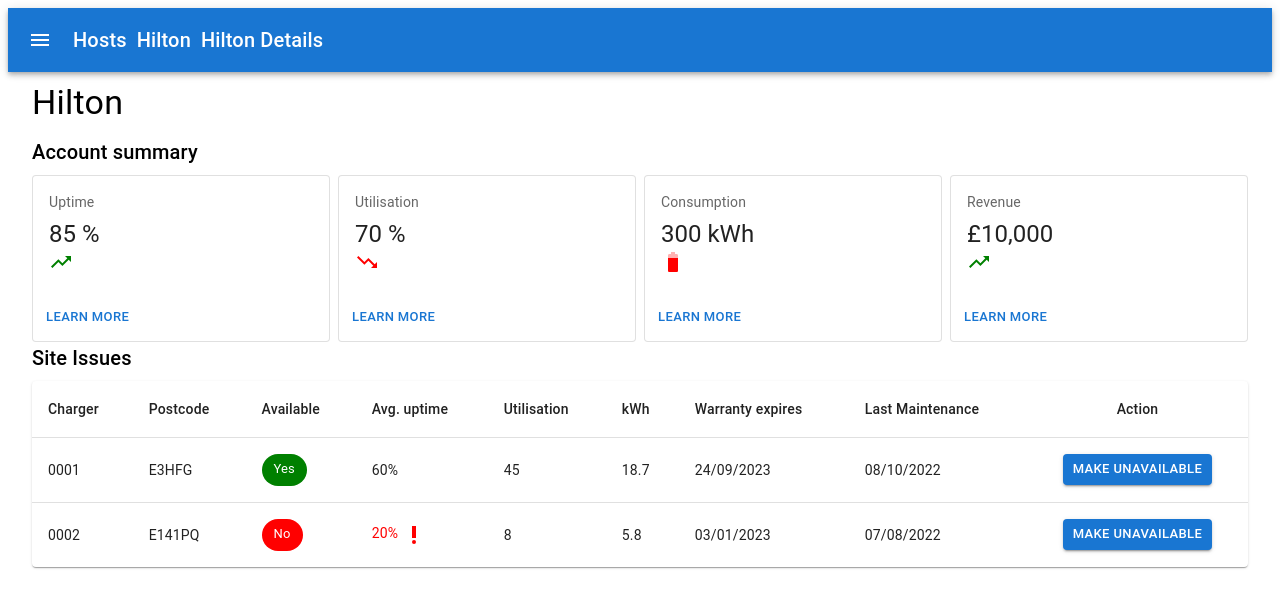
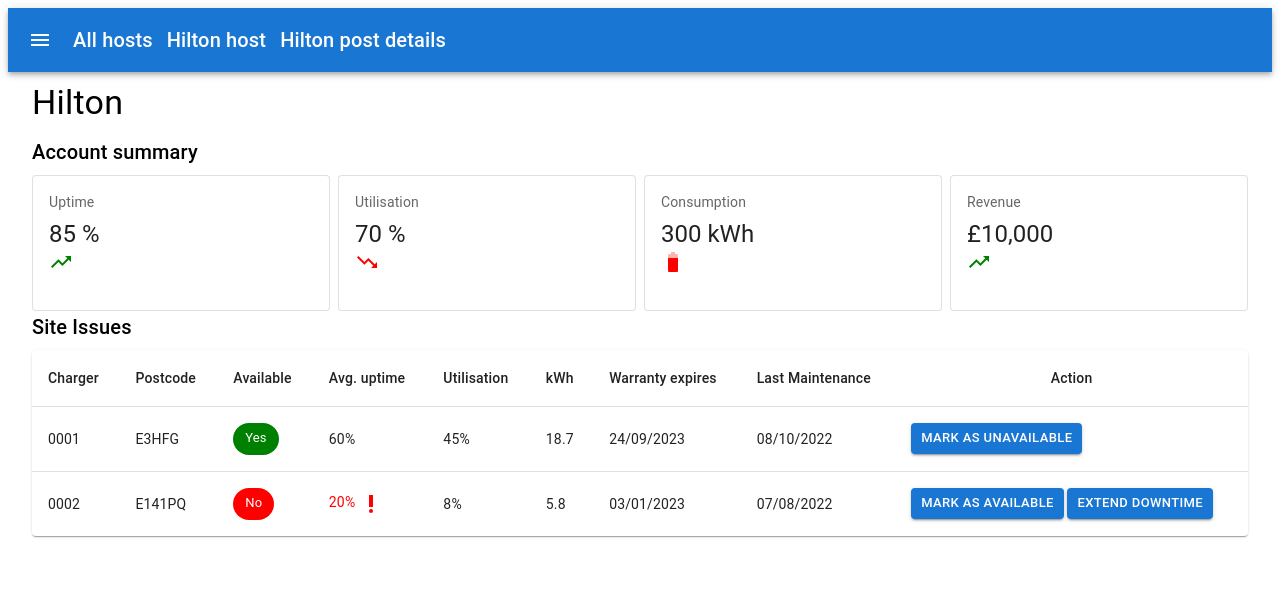
Before and after one commit to DanailMinchev/hosts-dashboard-demo, a Gatsby site: page / in a window 1280 px wide. Built offline with nearby package versions, Linux system fonts and the light colour scheme; Gatsby itself is replaced by a stand-in of ours.

Commit message:
feat(dashboard): added more actions and other improvements
Co-authored-by: Alex Cochrane <alex.cochrane@thoughtworks.com>

```diff
--- a/src/components/appbar.js
+++ b/src/components/appbar.js
@@ -7,6 +7,7 @@
   Typography,
 } from "@mui/material"
 import MenuIcon from "@mui/icons-material/Menu"
+import Link from "./Link"
 
 export const HiltonAppBar = () => {
   return (
@@ -29,8 +30,11 @@
             style={{ paddingRight: "10px" }}
             sx={{ display: { xs: "none", md: "flex" } }}
           >
-            Hosts
+            <Link href="#" color="inherit" style={{ textDecoration: "none" }}>
+              All hosts
+            </Link>
           </Typography>
+          &nbsp;
           <Typography
             variant="h6"
             color="inherit"
@@ -38,8 +42,11 @@
             style={{ paddingRight: "10px" }}
             sx={{ display: { xs: "none", md: "flex" } }}
           >
-            Hilton
+            <Link href="#" color="inherit" style={{ textDecoration: "none" }}>
+              Hilton host
+            </Link>
           </Typography>
+          &nbsp;
           <Typography
             variant="h6"
             color="inherit"
@@ -47,7 +54,7 @@
             style={{ paddingRight: "10px" }}
             sx={{ display: { xs: "none", md: "flex" } }}
           >
-            Hilton Details
+            Hilton post details
           </Typography>
         </Toolbar>
       </Container>
--- a/src/components/issueTable.js
+++ b/src/components/issueTable.js
@@ -1,4 +1,4 @@
-import React, { useState } from "react"
+import React from "react"
 import {
   Button,
   Dialog,
@@ -9,15 +9,16 @@
   TextField,
 } from "@mui/material"
 import { createData } from "./simpleTable"
+import Grid from "@mui/material/Unstable_Grid2"
 
 const DialogForm = props => {
   const [open, setOpen] = React.useState(false)
 
-  const handleClickOpen = () => {
+  const handleMarkAsUnavailableOpen = () => {
     setOpen(true)
   }
 
-  const updateAvailability = () => {
+  const updateAvailability = available => {
     const newTableRows = props.tableRows.map(currentRow => {
       if (currentRow.charger !== props.row.charger) {
         // No change
@@ -26,7 +27,7 @@
         return createData(
           currentRow.charger,
           currentRow.postcode,
-          !currentRow.available,
+          available,
           currentRow.avgUptime,
           currentRow.utilisation,
           currentRow.kwh,
@@ -38,28 +39,31 @@
     // Re-render with the new array
     props.setTableRows(newTableRows)
   }
-  const handleClose = () => {
+  const handleMarkAsUnavailableClose = () => {
     setOpen(false)
-    props.actionTakenHandler(false)
-    updateAvailability()
+    updateAvailability(false)
+  }
+  const handleMarkAsAvailable = () => {
+    updateAvailability(true)
   }
 
   return (
     <div>
+      {props.row.available && (
         <Button
           variant="contained"
           color="primary"
           size="small"
-        onClick={handleClickOpen}
+          onClick={handleMarkAsUnavailableOpen}
         >
-        Make unavailable
+          Mark as unavailable
         </Button>
-      <Dialog open={open} onClose={handleClose}>
+      )}
+      <Dialog open={open} onClose={handleMarkAsUnavailableClose}>
         <DialogTitle>Mark charging point as unavailable</DialogTitle>
         <DialogContent>
           <DialogContentText>Start date</DialogContentText>
           <TextField
-            autoFocus
             margin="dense"
             id="name"
             type="date"
@@ -68,7 +72,6 @@
           />
           <DialogContentText>End date</DialogContentText>
           <TextField
-            autoFocus
             margin="dense"
             id="name"
             type="date"
@@ -85,32 +88,38 @@
           >
             Cancel
           </Button>
-          <Button onClick={handleClose}>Ok</Button>
+          <Button onClick={handleMarkAsUnavailableClose}>Ok</Button>
         </DialogActions>
       </Dialog>
+      {!props.row.available && (
+        <>
+          <Button
+            variant="contained"
+            color="primary"
+            size="small"
+            onClick={handleMarkAsAvailable}
+          >
+            Mark as available
+          </Button>
+          &nbsp;
+          <Button
+            variant="contained"
+            color="primary"
+            size="small"
+            onClick={handleMarkAsAvailable}
+          >
+            Extend downtime
+          </Button>
+        </>
+      )}
     </div>
   )
 }
 
 export const ActionButton = props => {
-  const [anchorEl, setAnchorEl] = React.useState(null)
-
-  const handleClick = event => {
-    setAnchorEl(event.currentTarget)
-  }
-
-  const handleClose = () => {
-    setAnchorEl(null)
-  }
-
-  const open = Boolean(anchorEl)
-  const id = open ? "simple-popover" : undefined
-  const [actionTaken, changeActionTaken] = useState(true)
-
   return (
     <div>
       <DialogForm
-        actionTakenHandler={changeActionTaken}
         tableRows={props.tableRows}
         setTableRows={props.setTableRows}
         row={props.row}
@@ -118,104 +127,3 @@
     </div>
   )
 }
-
-const columns = [
-  {
-    field: "charger",
-    headerName: "Charger",
-    flex: 1,
-    editable: true,
-    align: "left",
-    headerAlign: "left",
-  },
-  {
-    field: "postcode",
-    headerName: "Postcode",
-    flex: 1,
-    editable: true,
-    align: "left",
-    headerAlign: "left",
-  },
-  {
-    field: "available",
-    headerName: "Available",
-    flex: 1,
-    editable: true,
-    align: "left",
-    headerAlign: "left",
-  },
-  {
-    field: "avgUptime",
-    headerName: "Avg. uptime",
-    flex: 1,
-    editable: true,
-    align: "left",
-    headerAlign: "left",
-  },
-  {
-    field: "utilisation",
-    headerName: "Utilisation",
-    type: "number",
-    flex: 1,
-    editable: true,
-    align: "left",
-    headerAlign: "left",
-  },
-  {
-    field: "kWh",
-    headerName: "kWh",
-    type: "number",
-    flex: 1,
-    editable: true,
-    align: "left",
-    headerAlign: "left",
-  },
-  {
-    field: "warrenty",
-    headerName: "Warrenty expires",
-    flex: 1,
-    editable: true,
-    align: "left",
-    headerAlign: "left",
-  },
-  {
-    field: "lastMaintenence",
-    headerName: "Last Maintenence",
-    flex: 1,
-    editable: true,
-    align: "left",
-    headerAlign: "left",
-  },
-  {
-    field: "action",
-    headerName: "Action",
-    flex: 1,
-    renderCell: ActionButton,
-    align: "left",
-    headerAlign: "left",
-  },
-]
-const rows = [
-  {
-    charger: "0001",
-    postcode: "E3HFG",
-    available: "Yes",
-    avgUptime: "60%",
-    utilisation: 45,
-    kWh: 18.7,
-    warrenty: "24/09/2023",
-    lastMaintenence: "08/10/2022",
-    id: 1,
-  },
-  {
-    charger: "0002",
-    postcode: "E141PQ",
-    available: "No",
-    avgUptime: "20%",
-    utilisation: 8,
-    kWh: 5.8,
-    warrenty: "03/01/2023",
-    lastMaintenence: "07/08/2022",
-    id: 2,
-  },
-]
--- a/src/components/simpleTable.js
+++ b/src/components/simpleTable.js
@@ -97,11 +97,11 @@
                   <>{row.avgUptime}%</>
                 )}
               </TableCell>
-              <TableCell align="left">{row.utilisation}</TableCell>
+              <TableCell align="left">{row.utilisation}%</TableCell>
               <TableCell align="left">{row.kwh}</TableCell>
               <TableCell align="left">{row.warrantyExpires}</TableCell>
               <TableCell align="left">{row.lastMaintenance}</TableCell>
-              <TableCell align="center">
+              <TableCell align="left">
                 <ActionButton
                   tableRows={props.tableRows}
                   setTableRows={props.setTableRows}
--- a/src/pages/index.js
+++ b/src/pages/index.js
@@ -5,7 +5,6 @@
 import Card from "@mui/material/Card"
 import CardActions from "@mui/material/CardActions"
 import CardContent from "@mui/material/CardContent"
-import Button from "@mui/material/Button"
 import Typography from "@mui/material/Typography"
 import TrendingUpIcon from "@mui/icons-material/TrendingUp"
 import TrendingDownIcon from "@mui/icons-material/TrendingDown"
@@ -28,9 +27,7 @@
         }}
       />
     </CardContent>
-    <CardActions>
-      <Button size="small">Learn More</Button>
-    </CardActions>
+    <CardActions></CardActions>
   </React.Fragment>
 )
 
@@ -49,9 +46,7 @@
         }}
       />
     </CardContent>
-    <CardActions>
-      <Button size="small">Learn More</Button>
-    </CardActions>
+    <CardActions></CardActions>
   </React.Fragment>
 )
 
@@ -70,9 +65,7 @@
         }}
       />
     </CardContent>
-    <CardActions>
-      <Button size="small">Learn More</Button>
-    </CardActions>
+    <CardActions></CardActions>
   </React.Fragment>
 )
 
@@ -91,9 +84,7 @@
         }}
       />
     </CardContent>
-    <CardActions>
-      <Button size="small">Learn More</Button>
-    </CardActions>
+    <CardActions></CardActions>
   </React.Fragment>
 )
 
```
Lines whose indentation alone changed are shown as unchanged.
